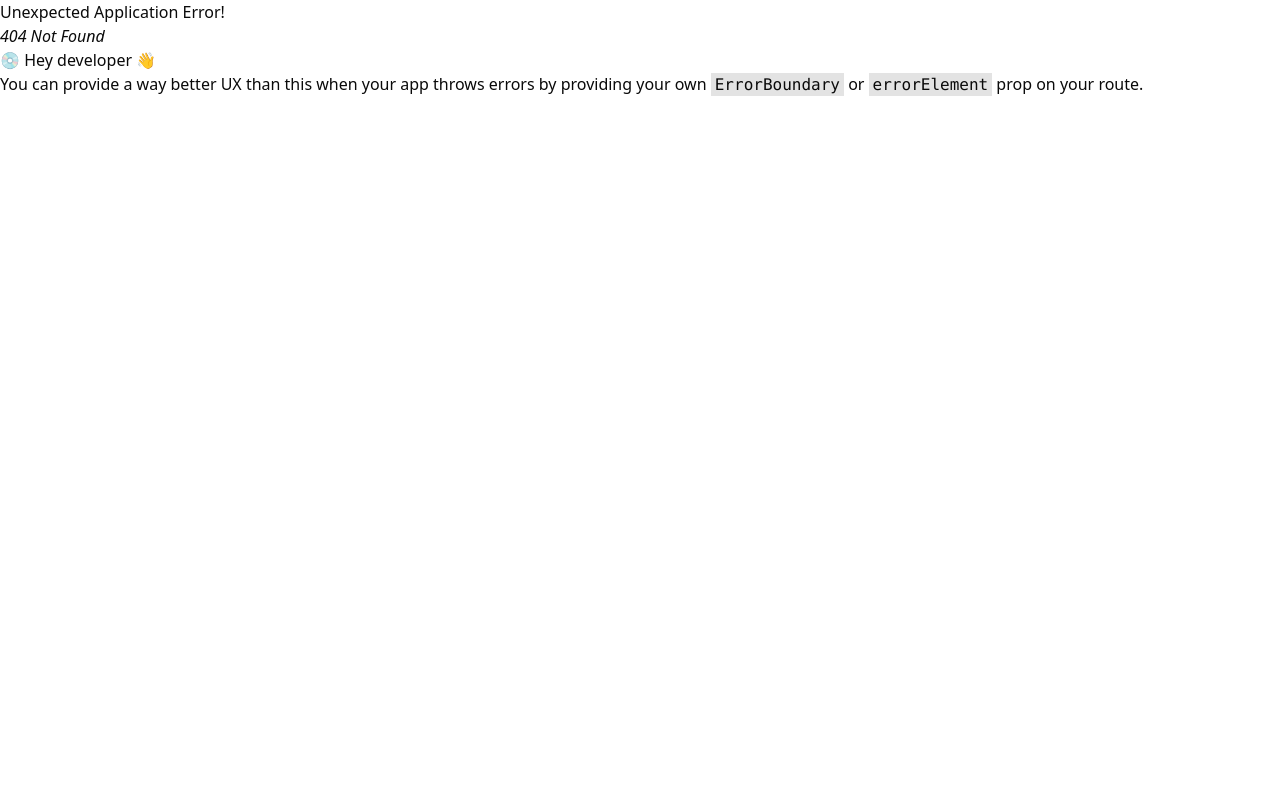
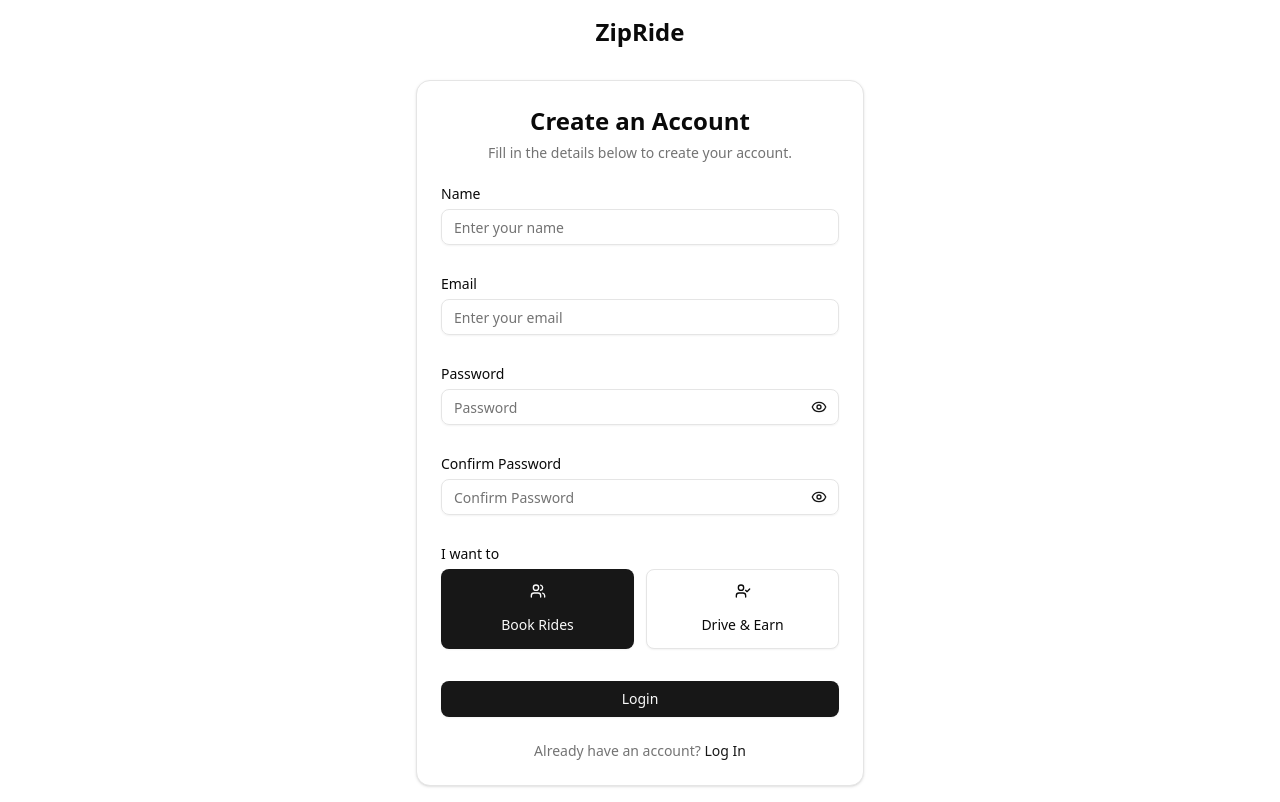
Before and after one commit to ctasbihas/zipride_frontend, a React (Vite) app: page /register in a window 1280 px wide. Before the commit this address had no page. Built offline with nearby package versions, Linux system fonts and the light colour scheme.

Commit message:
feat: implement registration functionality with form validation and UI components

```diff
--- a/src/components/modules/auth/LoginForm.tsx
+++ b/src/components/modules/auth/LoginForm.tsx
@@ -19,17 +19,7 @@ import { z } from "zod";
 
 const loginSchema = z.object({
 	email: z.email("Invalid email format").toLowerCase(),
-	password: z
-		.string("Password is required")
-		.min(8, "Password must be at least 8 characters long")
-		.max(100, "Password cannot exceed 100 characters")
-		.regex(/[A-Z]/, "Password must contain at least 1 uppercase letter")
-		.regex(/[a-z]/, "Password must contain at least 1 lowercase letter")
-		.regex(/[0-9]/, "Password must contain at least 1 number")
-		.regex(
-			/[!@#$%^&*()_+\-=[\]{};':"\\|,.<>/?]/,
-			"Password must contain at least 1 special character"
-		),
+	password: z.string().min(1, "Password is required"),
 });
 
 const LoginForm = () => {
--- /dev/null
+++ b/src/components/modules/auth/RegisterForm.tsx
@@ -0,0 +1,304 @@
+import { Button } from "@/components/ui/button";
+import {
+	Form,
+	FormControl,
+	FormDescription,
+	FormField,
+	FormItem,
+	FormLabel,
+	FormMessage,
+} from "@/components/ui/form";
+import { Input } from "@/components/ui/input";
+import { zodResolver } from "@hookform/resolvers/zod";
+import {
+	EyeIcon,
+	EyeOffIcon,
+	Loader2Icon,
+	UserCheck,
+	Users,
+} from "lucide-react";
+import { useState } from "react";
+import { useForm } from "react-hook-form";
+import { toast } from "sonner";
+import { z } from "zod";
+
+const registerSchema = z
+	.object({
+		name: z
+			.string({
+				message: "Name is required and must be a string",
+			})
+			.min(2, "Name must be at least 2 characters long")
+			.max(50, "Name cannot exceed 50 characters")
+			.trim(),
+		email: z.email("Invalid email format").toLowerCase(),
+		password: z
+			.string({
+				message: "Password is required and must be a string",
+			})
+			.min(8, "Password must be at least 8 characters long")
+			.max(100, "Password cannot exceed 100 characters")
+			.regex(/[A-Z]/, "Password must contain at least 1 uppercase letter")
+			.regex(/[a-z]/, "Password must contain at least 1 lowercase letter")
+			.regex(/[0-9]/, "Password must contain at least 1 number")
+			.regex(
+				/[!@#$%^&*()_+\-=[\]{};':"\\|,.<>/?]/,
+				"Password must contain at least 1 special character"
+			),
+		confirmPassword: z.string(),
+		role: z.enum(["driver", "rider"], {
+			message: "Role must be one of the predefined user roles",
+		}),
+	})
+	.refine((v) => v.password === v.confirmPassword, {
+		path: ["confirmPassword"],
+		message: "Passwords do not match",
+	});
+
+const RegisterForm = () => {
+	const [isLoading, setIsLoading] = useState(false);
+	const [isVisible, setIsVisible] = useState<boolean>(false);
+	const [isConfirmVisible, setIsConfirmVisible] = useState<boolean>(false);
+	const form = useForm<z.infer<typeof registerSchema>>({
+		resolver: zodResolver(registerSchema),
+		defaultValues: {
+			name: "",
+			email: "",
+			password: "",
+			confirmPassword: "",
+			role: "rider",
+		},
+	});
+	const onSubmit = (data: z.infer<typeof registerSchema>) => {
+		setIsLoading(true);
+
+		try {
+			// TODO: Implement registration logic
+			throw new Error(
+				"Registration functionality is not implemented yet."
+			);
+			console.log("Form submitted:", data);
+			toast.success("Registration successful!", {
+				richColors: true,
+			});
+			// eslint-disable-next-line @typescript-eslint/no-explicit-any
+		} catch (error: any) {
+			console.error("Registration failed:", error);
+			toast.error(error.message, {
+				richColors: true,
+			});
+		} finally {
+			setIsLoading(false);
+		}
+	};
+
+	const toggleVisibility = () => setIsVisible((prevState) => !prevState);
+
+	return (
+		<Form {...form}>
+			<form
+				onSubmit={form.handleSubmit(onSubmit)}
+				className="space-y-8"
+			>
+				<FormField
+					control={form.control}
+					name="name"
+					render={({ field }) => (
+						<FormItem>
+							<FormLabel>Name</FormLabel>
+							<FormControl>
+								<Input
+									placeholder="Enter your name"
+									{...field}
+								/>
+							</FormControl>
+							<FormDescription className="sr-only">
+								This is your name.
+							</FormDescription>
+							<FormMessage />
+						</FormItem>
+					)}
+				/>
+				<FormField
+					control={form.control}
+					name="email"
+					render={({ field }) => (
+						<FormItem>
+							<FormLabel>Email</FormLabel>
+							<FormControl>
+								<Input
+									placeholder="Enter your email"
+									{...field}
+								/>
+							</FormControl>
+							<FormDescription className="sr-only">
+								This is your email address.
+							</FormDescription>
+							<FormMessage />
+						</FormItem>
+					)}
+				/>
+				<FormField
+					control={form.control}
+					name="password"
+					render={({ field }) => (
+						<FormItem>
+							<FormLabel>Password</FormLabel>
+							<FormControl>
+								<div className="relative">
+									<Input
+										className="pe-9"
+										placeholder="Password"
+										{...field}
+										type={isVisible ? "text" : "password"}
+									/>
+									<Button
+										className="absolute inset-y-0 end-0"
+										variant="link"
+										type="button"
+										onClick={toggleVisibility}
+										aria-label={
+											isVisible
+												? "Hide password"
+												: "Show password"
+										}
+										aria-pressed={isVisible}
+										aria-controls="password"
+									>
+										{isVisible ? (
+											<EyeOffIcon
+												size={16}
+												aria-hidden="true"
+											/>
+										) : (
+											<EyeIcon
+												size={16}
+												aria-hidden="true"
+											/>
+										)}
+									</Button>
+								</div>
+							</FormControl>
+							<FormDescription className="sr-only">
+								This is your password.
+							</FormDescription>
+							<FormMessage />
+						</FormItem>
+					)}
+				/>
+				<FormField
+					control={form.control}
+					name="confirmPassword"
+					render={({ field }) => (
+						<FormItem>
+							<FormLabel>Confirm Password</FormLabel>
+							<FormControl>
+								<div className="relative">
+									<Input
+										className="pe-9"
+										placeholder="Confirm Password"
+										{...field}
+										type={
+											isConfirmVisible
+												? "text"
+												: "password"
+										}
+									/>
+									<Button
+										className="absolute inset-y-0 end-0"
+										variant="link"
+										type="button"
+										onClick={() =>
+											setIsConfirmVisible((prev) => !prev)
+										}
+										aria-label={
+											isConfirmVisible
+												? "Hide password"
+												: "Show password"
+										}
+										aria-pressed={isConfirmVisible}
+										aria-controls="confirm-password"
+									>
+										{isConfirmVisible ? (
+											<EyeOffIcon
+												size={16}
+												aria-hidden="true"
+											/>
+										) : (
+											<EyeIcon
+												size={16}
+												aria-hidden="true"
+											/>
+										)}
+									</Button>
+								</div>
+							</FormControl>
+							<FormDescription className="sr-only">
+								This is your confirm password.
+							</FormDescription>
+							<FormMessage />
+						</FormItem>
+					)}
+				/>
+				<FormField
+					control={form.control}
+					name="role"
+					render={({ field }) => (
+						<FormItem>
+							<FormLabel>I want to</FormLabel>
+							<FormControl>
+								<div className="grid grid-cols-2 gap-3">
+									<Button
+										type="button"
+										variant={
+											field.value === "rider"
+												? "default"
+												: "outline"
+										}
+										onClick={() => field.onChange("rider")}
+										className="h-20 flex-col"
+										aria-pressed={field.value === "rider"}
+									>
+										<Users className="h-6 w-6 mb-2" />
+										Book Rides
+									</Button>
+									<Button
+										type="button"
+										variant={
+											field.value === "driver"
+												? "default"
+												: "outline"
+										}
+										onClick={() => field.onChange("driver")}
+										className="h-20 flex-col"
+										aria-pressed={field.value === "driver"}
+									>
+										<UserCheck className="h-6 w-6 mb-2" />
+										Drive & Earn
+									</Button>
+								</div>
+							</FormControl>
+							<FormMessage />
+						</FormItem>
+					)}
+				/>
+				<Button
+					type="submit"
+					className="w-full"
+					disabled={isLoading}
+				>
+					{isLoading ? (
+						<>
+							<Loader2Icon className="animate-spin" />
+							Please wait
+						</>
+					) : (
+						"Login"
+					)}
+				</Button>
+			</form>
+		</Form>
+	);
+};
+
+export default RegisterForm;
--- /dev/null
+++ b/src/pages/auth/register.tsx
@@ -0,0 +1,54 @@
+import RegisterForm from "@/components/modules/auth/RegisterForm";
+import {
+	Card,
+	CardContent,
+	CardDescription,
+	CardHeader,
+	CardTitle,
+} from "@/components/ui/card";
+import { Link } from "react-router-dom";
+
+const Register = () => {
+	return (
+		<div className="min-h-screen flex items-center justify-center p-4">
+			<div className="w-full max-w-md">
+				<div className="text-center mb-8">
+					<Link
+						to="/"
+						className="text-2xl font-bold mb-6"
+					>
+						ZipRide
+					</Link>
+				</div>
+
+				<Card className="hover:shadow-lg transition-shadow duration-300">
+					<CardHeader className="text-center">
+						<CardTitle className="text-2xl">
+							Create an Account
+						</CardTitle>
+						<CardDescription>
+							Fill in the details below to create your account.
+						</CardDescription>
+					</CardHeader>
+					<CardContent>
+						<RegisterForm />
+						<div className="mt-6 text-center">
+							<p className="text-sm text-muted-foreground">
+								Already have an account?{" "}
+								<Link
+									to="/login"
+									viewTransition
+									className="text-primary hover:underline font-medium"
+								>
+									Log In
+								</Link>
+							</p>
+						</div>
+					</CardContent>
+				</Card>
+			</div>
+		</div>
+	);
+};
+
+export default Register;
--- a/src/routes/index.ts
+++ b/src/routes/index.ts
@@ -1,6 +1,7 @@
 import App from "@/App";
 import DashboardLayout from "@/components/layout/DashboardLayout";
 import Login from "@/pages/auth/login";
+import Register from "@/pages/auth/register";
 import Profile from "@/pages/dashboard/profile";
 import Home from "@/pages/public/home";
 import { createBrowserRouter } from "react-router";
@@ -21,6 +22,10 @@ export const router = createBrowserRouter([
 		Component: Login,
 	},
 	{
+		path: "/register",
+		Component: Register,
+	},
+	{
 		path: "/dashboard",
 		Component: DashboardLayout,
 		children: [
```
Also changed, not shown: src/pages/auth/index.tsx (deleted).
